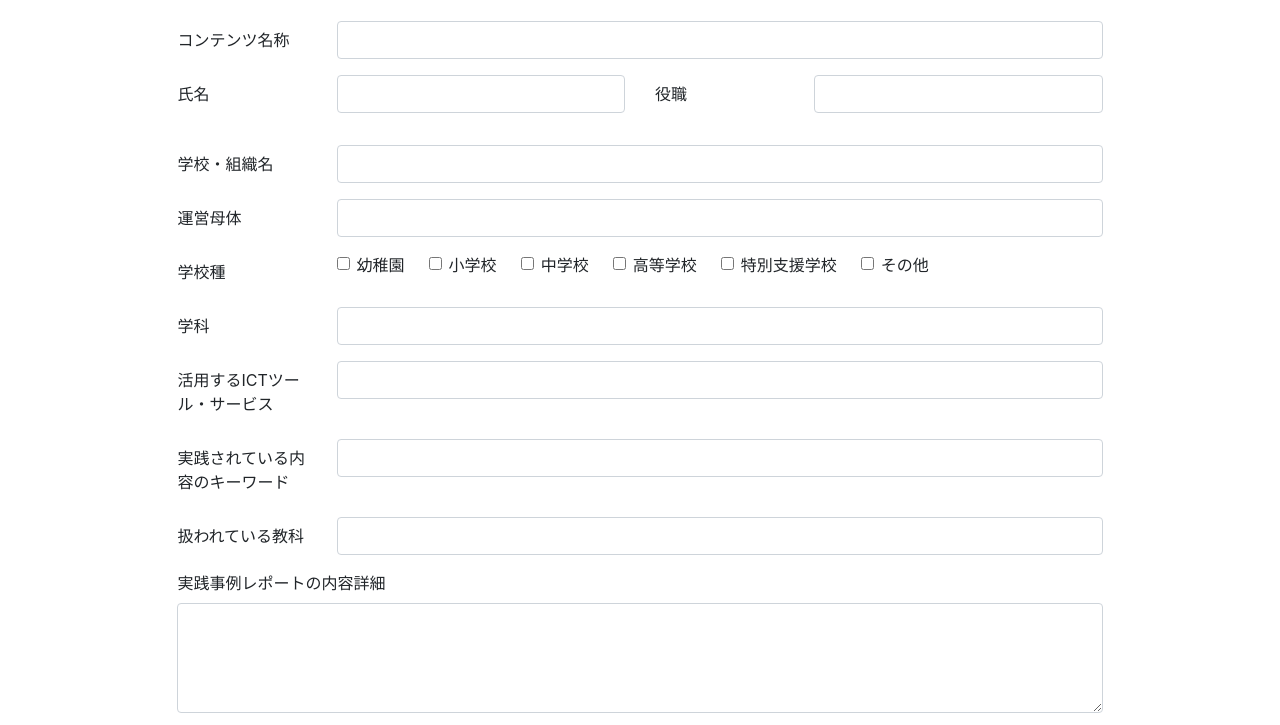
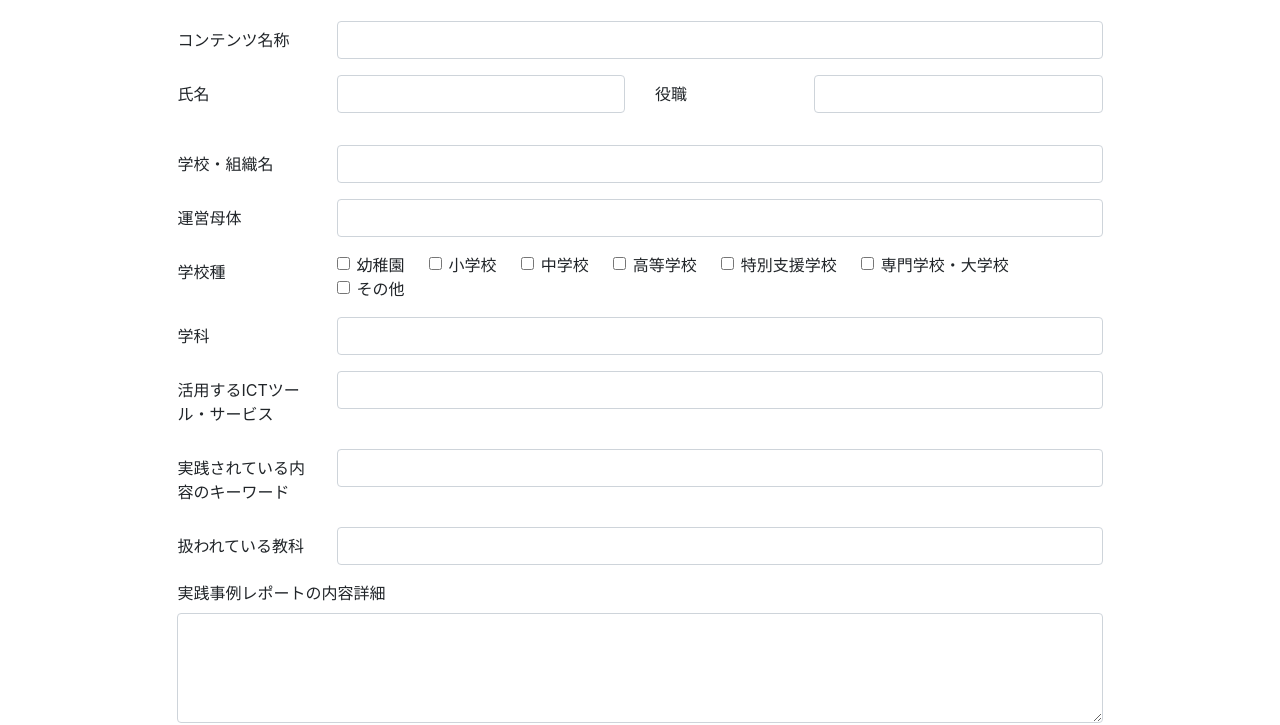
Before and after one commit to Keyhoh/edbase-manager, a Gatsby site: page / in a window 1280 px wide. Shown: the part 97-822 px from the top of the page. Built offline with nearby package versions, Linux system fonts and the light colour scheme; Gatsby itself is replaced by a stand-in of ours.

Commit message:
update: 複数選択項目をjsonから取得

```diff
--- a/src/components/input/schoolTypes.tsx
+++ b/src/components/input/schoolTypes.tsx
@@ -1,6 +1,7 @@
 import * as React from "react"
-import { Form, Row, Col } from "react-bootstrap"
+import { Col, Form, Row } from "react-bootstrap"
 import { graphql, useStaticQuery } from "gatsby"
+import { v4 as uuid } from "uuid"
 
 /**
  * 実践の現場となっている学校種
@@ -17,21 +18,20 @@
       dataJson {
         school_types {
           name
+          format
         }
       }
     }`
   )
+  const getChecks = (checkList: string[]) => {
+    return checkList.map((name: string) => (
+      <Form.Check key={uuid().toString()} name="school_types" className="mr-4" label={name} value={name} />
+    ))
+  }
   return (
     <Form.Group as={Row} controlId="school-types">
       <Form.Label column sm="2">{school_types.name}</Form.Label>
-      <Col sm="10" className="d-flex flex-wrap">
-        <Form.Check name="school_types" className="mr-4" id="school-type-kindergarten" label="幼稚園" value="幼稚園"/>
-        <Form.Check name="school_types" className="mr-4" id="school-type-elementary" label="小学校" value="小学校"/>
-        <Form.Check name="school_types" className="mr-4" id="school-type-junior" label="中学校" value="中学校"/>
-        <Form.Check name="school_types" className="mr-4" id="school-type-high" label="高等学校" value="高等学校"/>
-        <Form.Check name="school_types" className="mr-4" id="school-type-special" label="特別支援学校" value="特別支援学校"/>
-        <Form.Check name="school_types" className="mr-4" id="school-type-else" label="その他" value="その他"/>
-      </Col>
+      <Col sm="10" className="d-flex flex-wrap">{getChecks(school_types.format)}</Col>
     </Form.Group>
   )
 }
```
Also changed, not shown: package.json (+14 -12 lines), 1 other file.
